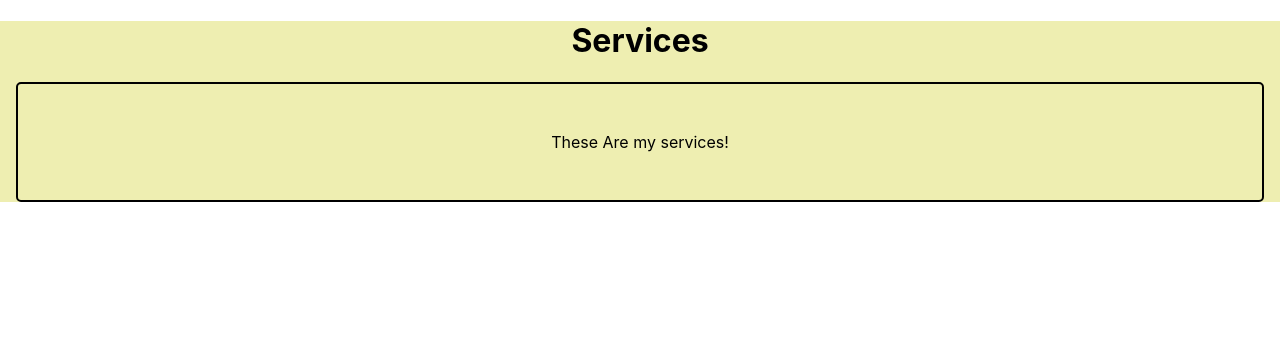
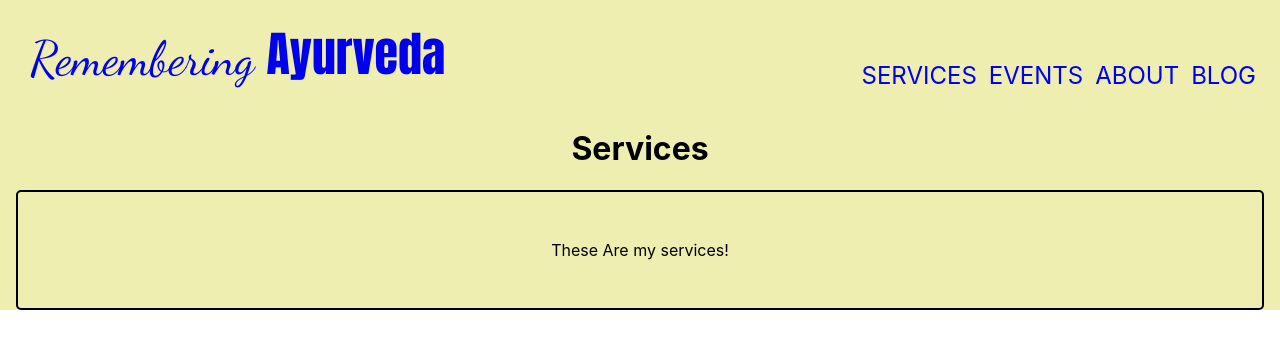
Before and after one commit to CoffeeJitterz/remeberingayurveda, a React (Create React App) app in the folder client/: page /services in a window 1280 px wide. Shown: the top 348 px of the page. Built offline with nearby package versions, Linux system fonts and the light colour scheme.

Commit message:
ServicesPage component created

```diff
--- a/client/src/App.js
+++ b/client/src/App.js
@@ -1,6 +1,6 @@
 import {BrowserRouter as Router, Route, Routes} from 'react-router-dom'
 import Home from './pages/Home'
-import Services from './components/Services';
+import ServicesPage from './pages/ServicesPage';
 import Events from './pages/Events';
 import AboutPage from './pages/AboutPage'
 import Blog from './pages/Blog';
@@ -40,7 +40,7 @@ function App() {
     <div className="App">
       <Routes>
         <Route exact path='/' element={<Home />} />
-        <Route path='/services' element={<Services />}/>
+        <Route path='/services' element={<ServicesPage />}/>
         <Route path='/events' element={<Events />} />
         <Route path='/about' element={<AboutPage />}/>
         <Route path='/blog' element={<Blog />}/>
--- /dev/null
+++ b/client/src/pages/ServicesPage.jsx
@@ -0,0 +1,11 @@
+import Header from "../shared/Header"
+import Services from "../components/Services"
+
+export default function ServicesPage() {
+  return (
+    <div>
+        <Header />
+        <Services />
+    </div>
+  )
+}
```
